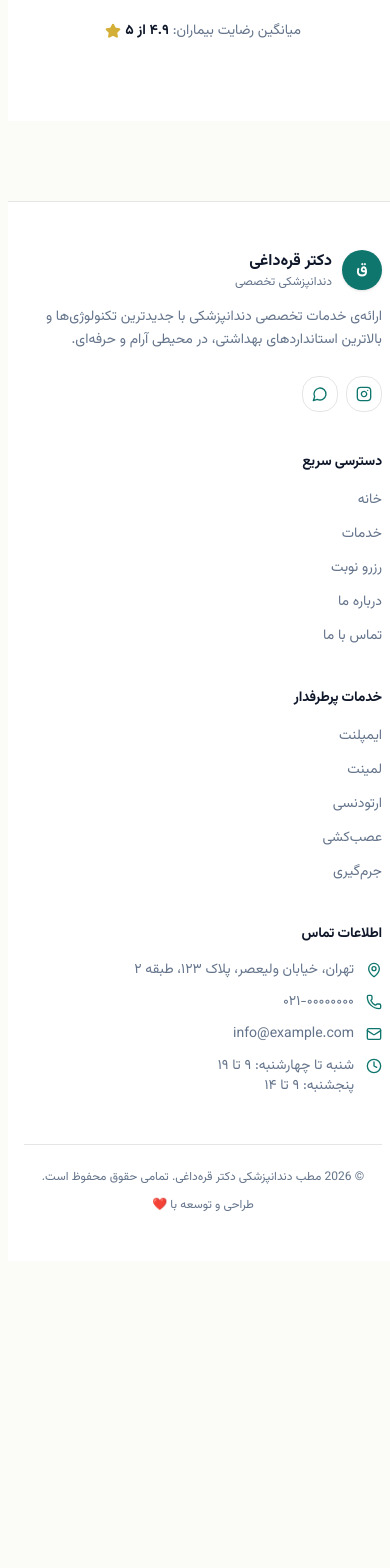
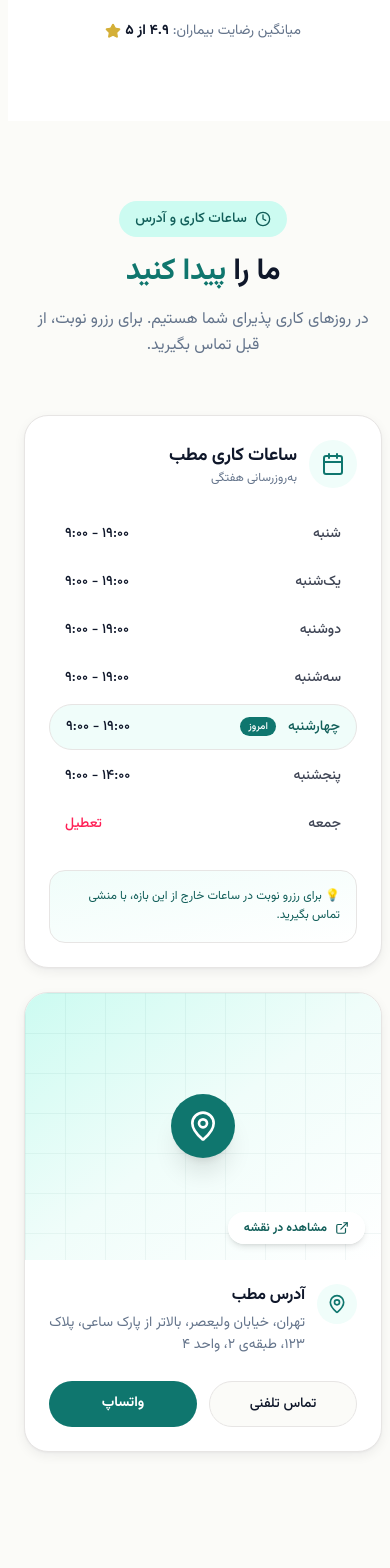
Before and after one commit to ksattari1384-gif/doctorD, a Next.js app: page / in a window 390 px wide. Shown: the part 10040-11608 px from the top of the page. Before the commit the page ends 11301 px from the top, so only its background shows below. Built offline with nearby package versions, Linux system fonts and the light colour scheme.

Commit message:
feat(site): add working hours and location section

```diff
--- a/src/app/page.tsx
+++ b/src/app/page.tsx
@@ -7,6 +7,7 @@ import { FeaturedServices } from "@/components/site/featured-services";
 import { Advantages } from "@/components/site/advantages";
 import { BookingSteps } from "@/components/site/booking-steps";
 import { Testimonials } from "@/components/site/testimonials";
+import { WorkingHours } from "@/components/site/working-hours";
 
 export default function HomePage() {
   return (
@@ -19,6 +20,7 @@ export default function HomePage() {
         <Advantages />
         <BookingSteps />
         <Testimonials />
+        <WorkingHours />
       </main>
       <Footer />
       <FloatingBar />
--- /dev/null
+++ b/src/components/site/working-hours.tsx
@@ -0,0 +1,188 @@
+import { Clock, MapPin, Calendar, ExternalLink } from "lucide-react";
+
+const HOURS = [
+  { day: "شنبه", time: "۹:۰۰ - ۱۹:۰۰", open: true },
+  { day: "یک‌شنبه", time: "۹:۰۰ - ۱۹:۰۰", open: true },
+  { day: "دوشنبه", time: "۹:۰۰ - ۱۹:۰۰", open: true },
+  { day: "سه‌شنبه", time: "۹:۰۰ - ۱۹:۰۰", open: true },
+  { day: "چهارشنبه", time: "۹:۰۰ - ۱۹:۰۰", open: true },
+  { day: "پنجشنبه", time: "۹:۰۰ - ۱۴:۰۰", open: true },
+  { day: "جمعه", time: "تعطیل", open: false },
+];
+
+export function WorkingHours() {
+  // امروز رو بر اساس روز هفته شمسی حساب می‌کنیم (خیلی ساده)
+  const jsDay = new Date().getDay(); // 0=Sunday..6=Saturday
+  // تبدیل به شنبه=0..جمعه=6
+  const faDayIndex = (jsDay + 1) % 7;
+
+  return (
+    <section className="py-20 md:py-28 bg-background">
+      <div className="container mx-auto px-4 md:px-6">
+        {/* Header */}
+        <div className="max-w-2xl mx-auto text-center mb-14">
+          <div className="inline-flex items-center gap-2 rounded-full bg-brand-100 px-4 py-2 text-sm font-medium text-brand-800 mb-4">
+            <Clock className="h-4 w-4" />
+            ساعات کاری و آدرس
+          </div>
+          <h2 className="text-3xl md:text-4xl font-bold text-ink-800 leading-tight">
+            ما را <span className="text-brand-700">پیدا کنید</span>
+          </h2>
+          <p className="mt-4 text-base text-muted leading-relaxed">
+            در روزهای کاری پذیرای شما هستیم. برای رزرو نوبت، از قبل تماس بگیرید.
+          </p>
+        </div>
+
+        <div className="grid grid-cols-1 lg:grid-cols-2 gap-6 lg:gap-8">
+          {/* Working hours */}
+          <div className="rounded-3xl border border-border bg-surface p-6 md:p-8 shadow-soft">
+            <div className="flex items-center gap-3 mb-6">
+              <div className="flex h-12 w-12 items-center justify-center rounded-xl bg-brand-50 text-brand-700">
+                <Calendar className="h-6 w-6" />
+              </div>
+              <div>
+                <h3 className="text-lg font-bold text-ink-800">
+                  ساعات کاری مطب
+                </h3>
+                <p className="text-xs text-muted">به‌روزرسانی هفتگی</p>
+              </div>
+            </div>
+
+            <ul className="space-y-1">
+              {HOURS.map((item, idx) => {
+                const isToday = idx === faDayIndex;
+                return (
+                  <li
+                    key={item.day}
+                    className={`flex items-center justify-between rounded-xl px-4 py-3 transition ${
+                      isToday
+                        ? "bg-brand-50 border border-brand-200"
+                        : "hover:bg-background"
+                    }`}
+                  >
+                    <div className="flex items-center gap-3">
+                      <span
+                        className={`text-sm font-medium ${
+                          isToday ? "text-brand-800" : "text-foreground/80"
+                        }`}
+                      >
+                        {item.day}
+                      </span>
+                      {isToday && (
+                        <span className="inline-flex items-center rounded-full bg-brand-700 px-2 py-0.5 text-[10px] font-medium text-white">
+                          امروز
+                        </span>
+                      )}
+                    </div>
+                    <span
+                      className={`text-sm font-medium ${
+                        item.open
+                          ? "text-ink-800"
+                          : "text-rose-500"
+                      }`}
+                      dir={item.open ? "ltr" : "rtl"}
+                    >
+                      {item.time}
+                    </span>
+                  </li>
+                );
+              })}
+            </ul>
+
+            <div className="mt-6 rounded-2xl bg-gradient-to-br from-brand-50 to-gold-50/40 border border-brand-100 p-4">
+              <p className="text-xs text-brand-800 leading-relaxed">
+                💡 برای رزرو نوبت در ساعات خارج از این بازه، با منشی تماس
+                بگیرید.
+              </p>
+            </div>
+          </div>
+
+          {/* Location + Map */}
+          <div className="rounded-3xl border border-border bg-surface overflow-hidden shadow-soft">
+            {/* Map placeholder */}
+            <div className="relative aspect-[4/3] bg-gradient-to-br from-brand-100 via-brand-50 to-gold-50/30 overflow-hidden">
+              {/* Decorative map lines */}
+              <svg
+                className="absolute inset-0 w-full h-full opacity-20"
+                xmlns="http://www.w3.org/2000/svg"
+              >
+                <defs>
+                  <pattern
+                    id="grid"
+                    width="40"
+                    height="40"
+                    patternUnits="userSpaceOnUse"
+                  >
+                    <path
+                      d="M 40 0 L 0 0 0 40"
+                      fill="none"
+                      stroke="currentColor"
+                      strokeWidth="0.5"
+                      className="text-brand-800"
+                    />
+                  </pattern>
+                </defs>
+                <rect width="100%" height="100%" fill="url(#grid)" />
+              </svg>
+
+              {/* Pin */}
+              <div className="absolute inset-0 flex items-center justify-center">
+                <div className="relative">
+                  <div className="absolute -inset-8 rounded-full bg-brand-500/20 animate-ping" />
+                  <div className="relative flex h-16 w-16 items-center justify-center rounded-full bg-brand-700 text-white shadow-xl">
+                    <MapPin className="h-8 w-8" />
+                  </div>
+                </div>
+              </div>
+
+              <a
+                href="https://maps.google.com/?q=Tehran"
+                target="_blank"
+                rel="noreferrer"
+                className="absolute bottom-4 right-4 inline-flex items-center gap-2 rounded-xl bg-white/95 backdrop-blur-md px-4 py-2 text-xs font-bold text-brand-800 hover:bg-white transition shadow-md"
+              >
+                <ExternalLink className="h-3.5 w-3.5" />
+                مشاهده در نقشه
+              </a>
+            </div>
+
+            {/* Address */}
+            <div className="p-6 md:p-8">
+              <div className="flex items-start gap-3">
+                <div className="flex h-10 w-10 shrink-0 items-center justify-center rounded-xl bg-brand-50 text-brand-700">
+                  <MapPin className="h-5 w-5" />
+                </div>
+                <div>
+                  <h3 className="text-base font-bold text-ink-800">
+                    آدرس مطب
+                  </h3>
+                  <p className="mt-1 text-sm text-muted leading-relaxed">
+                    تهران، خیابان ولیعصر، بالاتر از پارک ساعی، پلاک ۱۲۳،
+                    طبقه‌ی ۲، واحد ۴
+                  </p>
+                </div>
+              </div>
+
+              <div className="mt-6 grid grid-cols-2 gap-3">
+                <a
+                  href="tel:+982100000000"
+                  className="rounded-xl border border-border bg-background px-4 py-3 text-center text-sm font-medium hover:bg-brand-50 hover:border-brand-200 transition"
+                >
+                  تماس تلفنی
+                </a>
+                <a
+                  href="https://wa.me/989120000000"
+                  target="_blank"
+                  rel="noreferrer"
+                  className="rounded-xl bg-brand-700 px-4 py-3 text-center text-sm font-bold text-white hover:bg-brand-800 transition"
+                >
+                  واتساپ
+                </a>
+              </div>
+            </div>
+          </div>
+        </div>
+      </div>
+    </section>
+  );
+}
```
